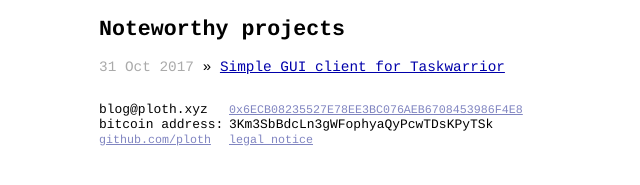
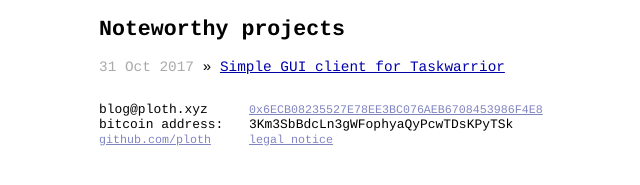
Before and after one commit to ploth/ploth.github.io, a Jekyll site: the page built from index.html, in a window 1280 px wide. Shown: the part 238-423 px from the top of the page, without its empty margins (91-731 px from the left). Built offline with Jekyll 4.4.1, drawn with Linux system fonts in a browser that asks for light colours.

Commit message:
Fix site jumping

```diff
--- a/_includes/footer.html
+++ b/_includes/footer.html
@@ -1,6 +1,6 @@
 <div class="footer">
     <div style=overflow:hidden;>
-        <div style=width:130px;float:left;>
+        <div style=width:150px;float:left;>
             <ul>
                 <li>blog@ploth.xyz</li>
                 <li>bitcoin address:</li>
--- a/css/main.css
+++ b/css/main.css
@@ -10,10 +10,11 @@
 body {
     font-family: Courier, monospace;
     font-size: 90%;
+    max-width: 2000px;
 }
 
 .content {
-    width: 900px;
+    max-width: 900px;
     margin: 0 auto;
 }
 
```
